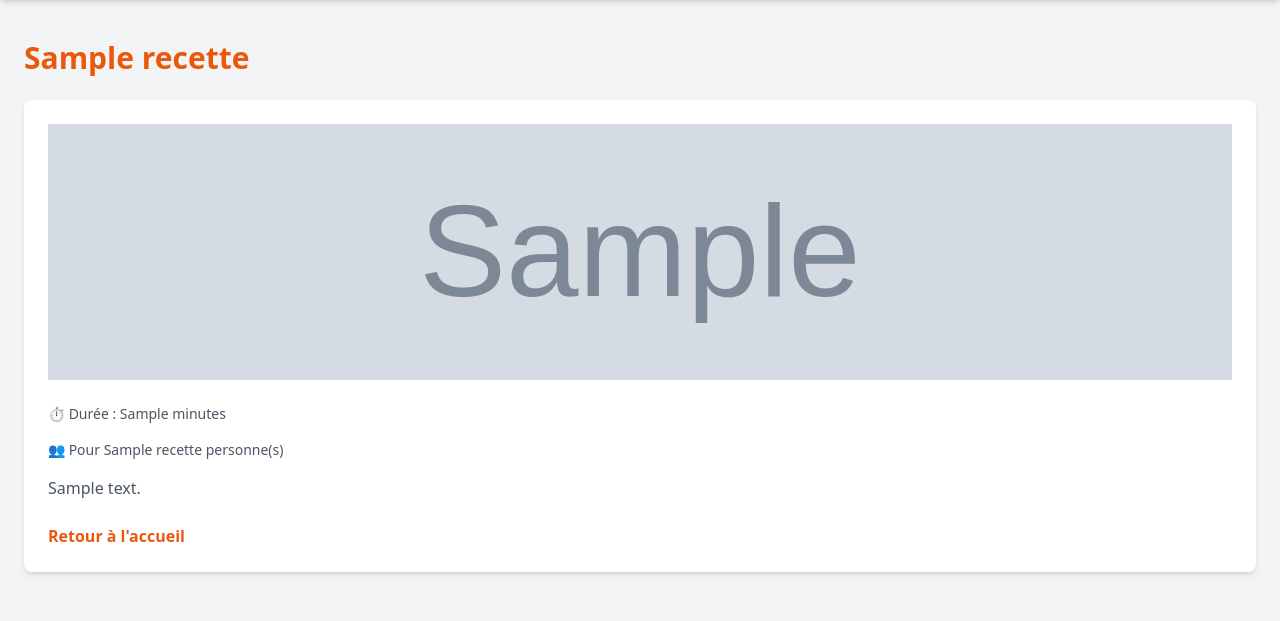
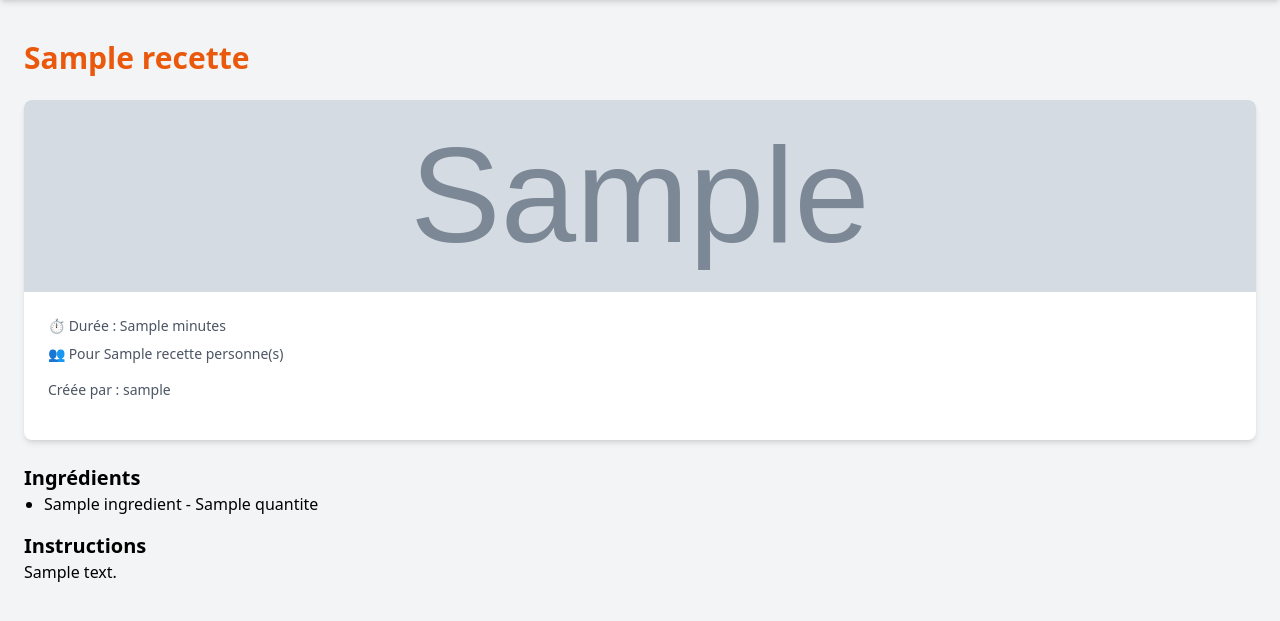
Before and after one commit to Guiggzz/Marmit_hub, a Symfony app: template templates/recette/show.html.twig in a window 1280 px wide. Shown: the part 64-685 px from the top of the page. Run offline with Twig, Linux system fonts and the light colour scheme; the template is opened without the code that fills it: most values are stand-ins (such as "Sample title", 1, 10 or a date in 2020); grey boxes marked "Sample" are stand-in pictures; some libraries are stand-ins or nearby versions.

Commit message:
correction visualiastion

```diff
--- a/src/Controller/RecetteController.php
+++ b/src/Controller/RecetteController.php
@@ -66,8 +66,11 @@ class RecetteController extends AbstractController
     #[Route('/recette/{id}', name: 'recette_show')]
 public function show(Recette $recette): Response
 {
-    // Aucune restriction d'accès, tout le monde peut voir la recette
+    // Récupération de l'utilisateur qui a créé la recette
+    $utilisateur = $recette->getUtilisateur();
+
     return $this->render('recette/show.html.twig', [
         'recette' => $recette,
+        'utilisateur' => $utilisateur, // Passer l'utilisateur à la vue
     ]);
 }}
--- a/templates/recette/show.html.twig
+++ b/templates/recette/show.html.twig
@@ -6,28 +6,40 @@
 <div class="container mx-auto px-6 py-10">
     <h1 class="text-3xl font-bold text-orange-600 mb-6">{{ recette.nom }}</h1>
 
-    <div class="bg-white rounded-lg shadow-md p-6">
+    <div class="bg-white rounded-lg shadow-md overflow-hidden">
         {% if recette.photo %}
             <img
                 src="{{ asset('uploads/recettes/' ~ recette.photo) }}"
                 alt="{{ recette.nom }}"
-                class="w-full h-64 object-cover mb-6"
+                class="w-full h-48 object-cover"
             >
         {% else %}
-            <div class="bg-gray-200 h-64 flex items-center justify-center text-gray-500 mb-6">
+            <div class="bg-gray-200 h-48 flex items-center justify-center text-gray-500">
                 Pas d'image
             </div>
         {% endif %}
 
-        <p class="text-gray-600 text-sm mb-4">⏱️ Durée : {{ recette.dureeTotale }} minutes</p>
-        <p class="text-gray-600 text-sm mb-4">👥 Pour {{ recette.nombrePersonnes }} personne(s)</p>
-        <p class="text-gray-600 text-base">{{ recette.texte }}</p>
+        <div class="p-6">
+            <p class="text-gray-600 text-sm mb-2">⏱️ Durée : {{ recette.dureeTotale }} minutes</p>
+            <p class="text-gray-600 text-sm mb-4">👥 Pour {{ recette.nombrePersonnes }} personne(s)</p>
 
-        <div class="mt-6">
-            <a href="{{ path('app_home') }}" class="inline-block text-orange-600 font-semibold hover:underline">
-                Retour à l'accueil
-            </a>
+            <!-- Afficher le nom de l'utilisateur qui a créé la recette -->
+            <p class="text-gray-600 text-sm mb-4">Créée par : {{ utilisateur.username }}</p>
         </div>
+    </div>
+
+    <div class="mt-6">
+        <h3 class="text-xl font-semibold">Ingrédients</h3>
+        <ul class="list-disc pl-5">
+            {% for ingredient in recette.ingredients %}
+                <li>{{ ingredient.nom }} - {{ ingredient.quantite }}</li>
+            {% else %}
+                <li>Aucun ingrédient spécifié.</li>
+            {% endfor %}
+        </ul>
+
+        <h3 class="text-xl font-semibold mt-4">Instructions</h3>
+        <p>{{ recette.texte }}</p>
     </div>
 </div>
 {% endblock %}
```
